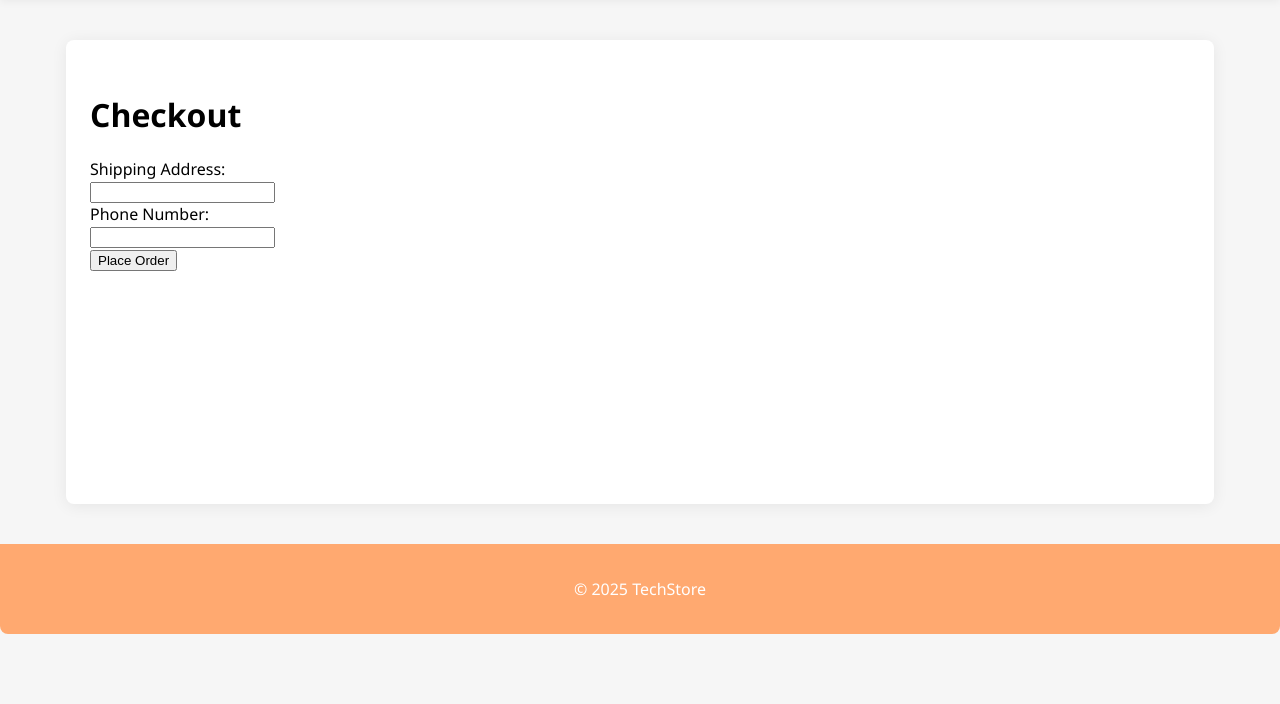
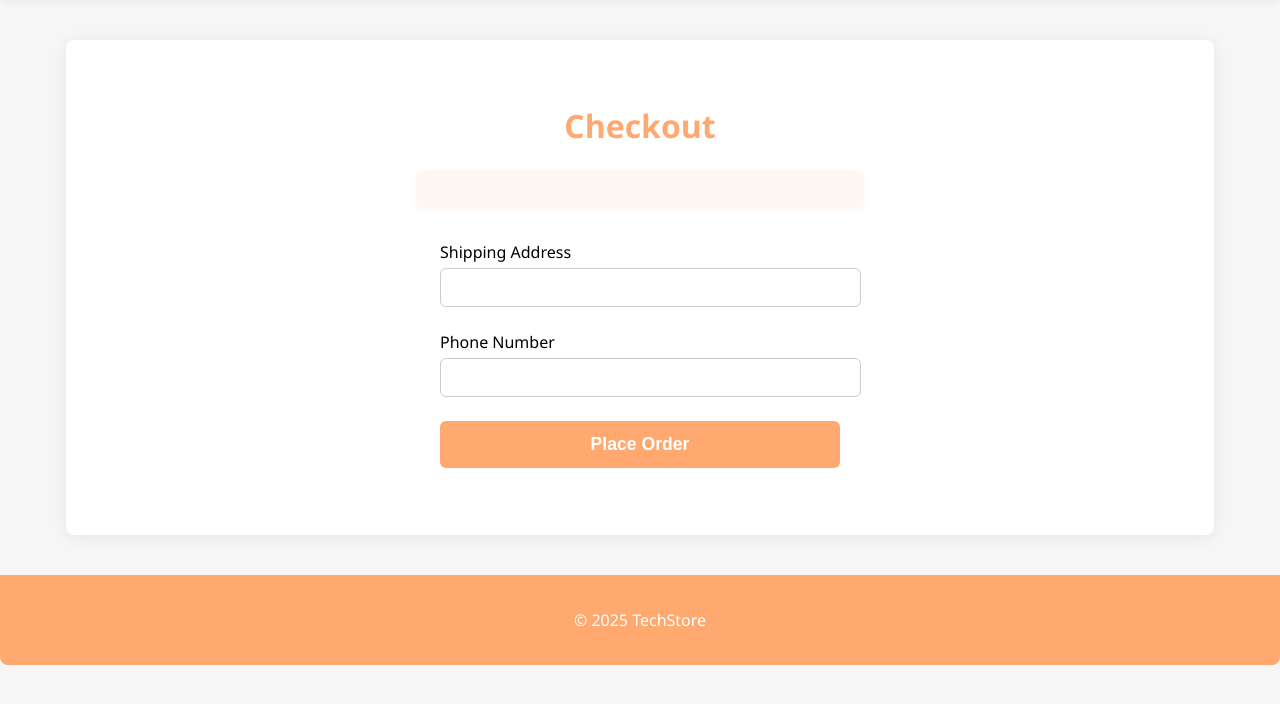
Before and after one commit to nazbur05/ecom, a Django app: page /shop/checkout/ in a window 1280 px wide. Shown: the part 60-764 px from the top of the page. Run offline with Django 5.2, Linux system fonts and the light colour scheme; the visitor is signed in with stand-in values (Sample User, id 1); data comes from the database, SQL or seed files in the repository; data that the repository does not hold is empty.

Commit message:
Added a seeder, fixed a few problems, impoved design of the checkout page

```diff
--- a/shop/static/shop/css/styles.css
+++ b/shop/static/shop/css/style.css
@@ -297,3 +297,87 @@ footer {
 .subcategory-list a:hover {
     color: #ffa970;
 }
+.checkout-title {
+    text-align: center;
+    color: #ffa970;
+    margin: 2rem 0 1.5rem 0;
+    font-size: 2rem;
+    font-weight: 600;
+}
+
+.checkout-form {
+    max-width: 400px;
+    margin: 0 auto;
+    display: flex;
+    flex-direction: column;
+    gap: 1.2rem;
+}
+
+.checkout-form label {
+    font-weight: 500;
+    margin-bottom: 0.3rem;
+}
+
+.checkout-form input[type="text"] {
+    width: 100%;
+    padding: 0.6rem;
+    border-radius: 6px;
+    border: 1px solid #ccc;
+    font-size: 1em;
+    margin-top: 0.3rem;
+}
+
+.checkout-form button {
+    padding: 0.8rem;
+    background: #ffa970;
+    color: #fff;
+    border: none;
+    border-radius: 6px;
+    font-weight: bold;
+    font-size: 1.1em;
+    cursor: pointer;
+    transition: background 0.2s;
+}
+
+.checkout-form button:hover {
+    background: #ff8c42;
+}
+
+.order-total {
+    font-size: 1.1em;
+    font-weight: bold;
+    text-align: right;
+    margin-top: 1rem;
+}
+
+.order-total span {
+    color: #ffa970;
+}
+
+#checkout-message {
+    margin-top: 1rem;
+    color: #d33;
+    text-align: center;
+}
+
+#checkout-summary {
+    max-width: 400px;
+    margin: 0 auto 2rem auto;
+    background: #fff8f2;
+    border-radius: 8px;
+    box-shadow: 0 1px 6px rgba(255, 169, 112, 0.07);
+    padding: 1.2rem 1.5rem;
+}
+#checkout-summary h3 {
+    color: #ffa970;
+    margin-bottom: 1rem;
+    font-size: 1.1em;
+}
+#checkout-summary ul {
+    padding-left: 1.2rem;
+    margin-bottom: 1rem;
+}
+#checkout-summary li {
+    margin-bottom: 0.5rem;
+    font-size: 1em;
+}
--- a/shop/templates/base.html
+++ b/shop/templates/base.html
@@ -5,7 +5,7 @@
     <meta charset="UTF-8">
     <meta name="viewport" content="width=device-width, initial-scale=1">
     <title>{% block title %}TechStore{% endblock %}</title>
-    <link rel="stylesheet" href="{% static 'shop/css/styles.css' %}">
+    <link rel="stylesheet" href="{% static 'shop/css/style.css' %}">
 </head>
 
 <body>
--- a/shop/templates/shop/checkout.html
+++ b/shop/templates/shop/checkout.html
@@ -1,21 +1,19 @@
 {% extends 'base.html' %}
 {% block content %}
-<div class="container">
-    <h1>Checkout</h1>
-    <div id="checkout-summary"></div>
-    <form id="checkout-form">
-        <label>Shipping Address:<br>
-            <input type="text" name="address" required>
-        </label>
-        <br>
-        <label>Phone Number:<br>
-            <input type="text" name="phone" required value="{{ customer.phone }}">
-        </label>
-        <br>
-        <button type="submit">Place Order</button>
-    </form>
+<h1 class="checkout-title">Checkout</h1>
+<div id="checkout-summary"></div>
+<form id="checkout-form" class="checkout-form">
+    <label>
+        Shipping Address<br>
+        <input type="text" name="address" required value="{{ customer.address|default_if_none:'' }}">
+    </label>
+    <label>
+        Phone Number<br>
+        <input type="text" name="phone" required value="{{ customer.phone }}">
+    </label>
+    <button type="submit">Place Order</button>
     <div id="checkout-message"></div>
-</div>
+</form>
 <script>
 fetch('/shop/api/customers/{{ request.user.customer.id }}/cart/')
     .then(response => response.json())
@@ -24,9 +22,9 @@ fetch('/shop/api/customers/{{ request.user.customer.id }}/cart/')
         document.getElementById('checkout-summary').innerHTML = `
             <h3>Order Summary</h3>
             <ul>
-                ${products.map(p => `<li>${p.name} x ${p.quantity || 1} = ${p.price * (p.quantity || 1)} KZT</li>`).join('')}
+                ${products.map(p => `<li>${p.name} x${p.quantity || 1} <span style="float:right;">${p.price * (p.quantity || 1)} KZT</span></li>`).join('')}
             </ul>
-            <strong>Total: ${total} KZT</strong>
+            <div class="order-total">Total: <span>${total} KZT</span></div>
         `;
     });
 
--- a/shop/templates/shop/product.html
+++ b/shop/templates/shop/product.html
@@ -30,14 +30,12 @@ fetch('/shop/api/products/{{ product_id }}/')
             <p>Price: ${product.price} KZT</p>
             <p>${product.description}</p>
         `;
-        // Check if product is in favourites
         fetch('/shop/api/customers/{{ request.user.customer.id }}/favourites/')
             .then(response => response.json())
             .then(favourites => {
                 isFavourited = favourites.some(fav => fav.id === product.id);
                 updateFavButton();
             });
-        // Check if product is in cart
         fetch('/shop/api/customers/{{ request.user.customer.id }}/cart/')
             .then(response => response.json())
             .then(cartProducts => {
```
Also changed, not shown: shop/views.py (added, +189 -0 lines), media/uploads/products/cze6vo443eess4sel3u894loixvkr4uu.webp (added), media/uploads/products/download (1).jpeg (added), media/uploads/products/download.jpeg (added), media/uploads/products/download_1.jpeg (added), media/uploads/products/product_image_105816_1306734.webp (added), media/uploads/products/product_image_93427_1256094.webp (added), 1 other file.
